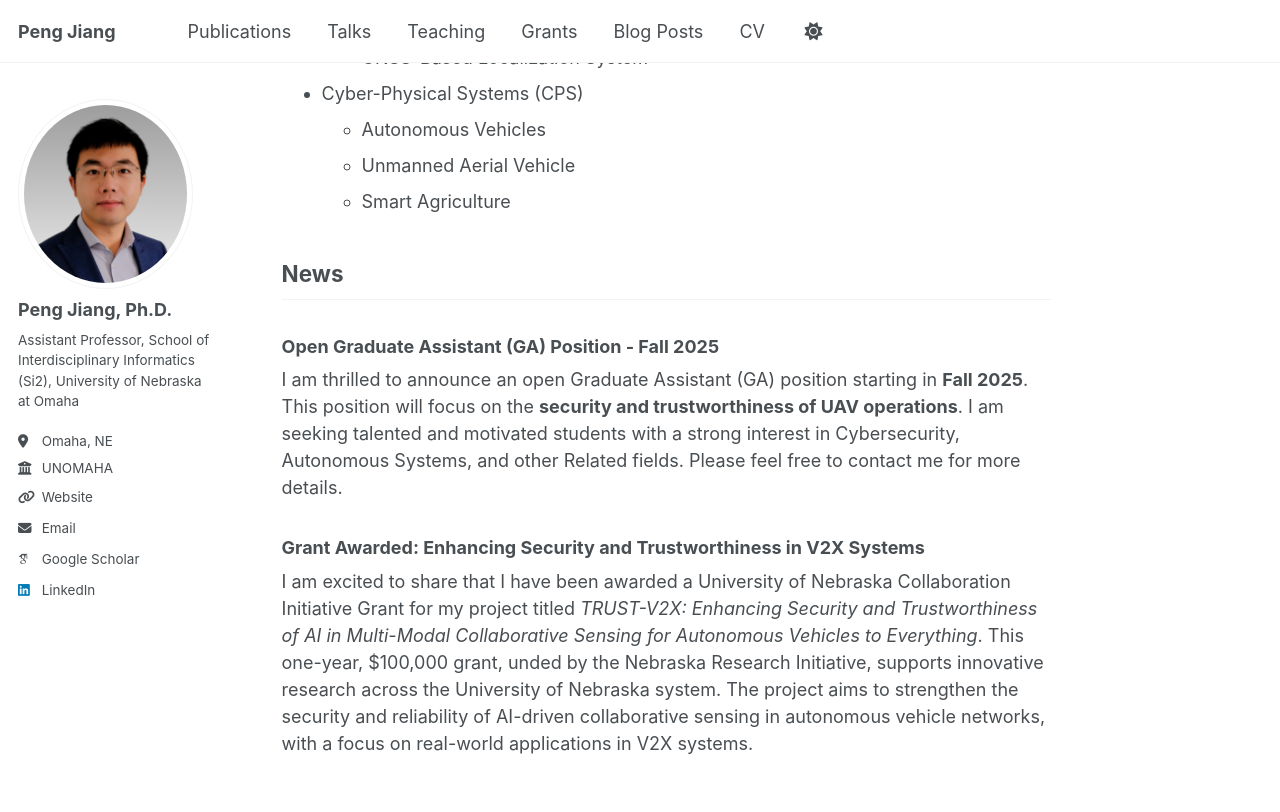
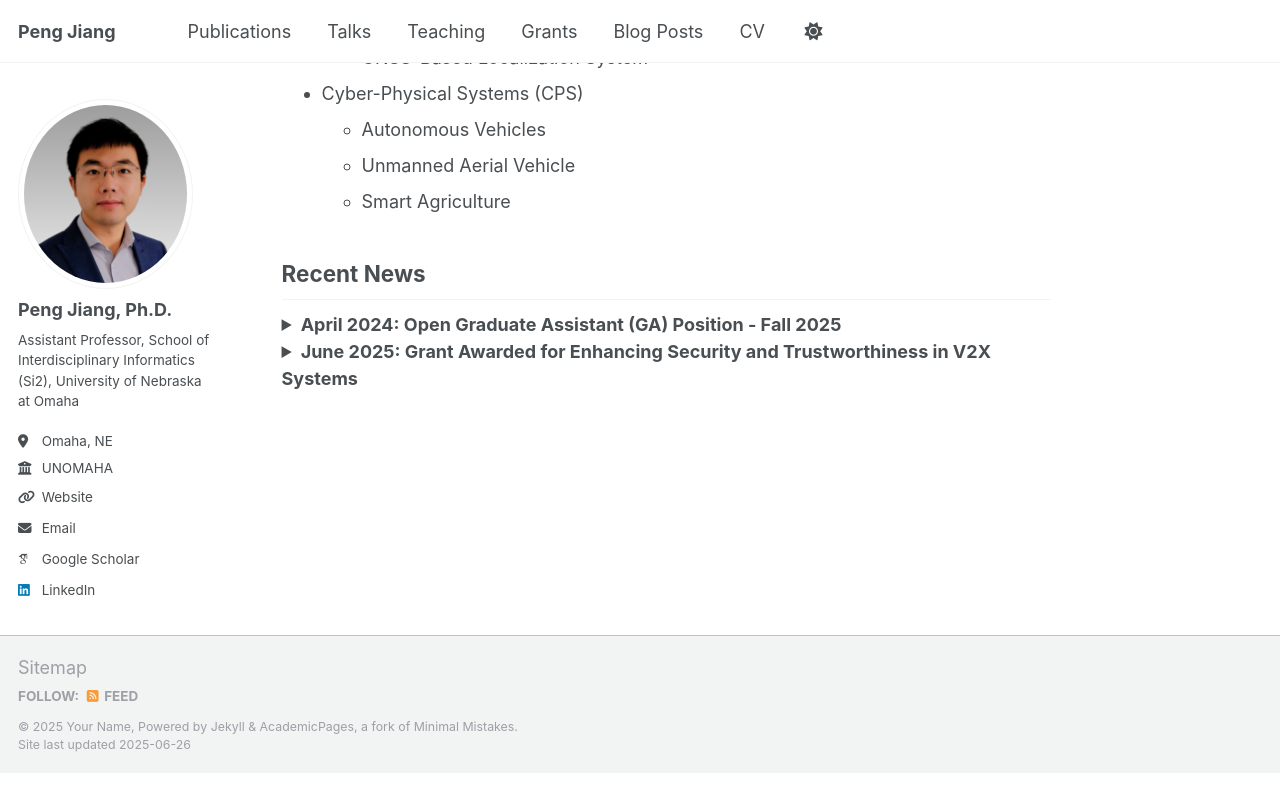
Before and after one commit to PJiang93/pjiang93.github.io, a Jekyll site: the page built from _pages/about.md, in a window 1280 px wide and 900 px high, scrolled down 523 px. Shown: the top 812 px of the window. Built offline with Jekyll 4.4.1, drawn with Linux system fonts in a browser that asks for light colours; some web fonts are replaced; after the commit the page ends 1296 px from its top, so only the background shows below that.

Commit message:
update news

```diff
--- a/_pages/about.md
+++ b/_pages/about.md
@@ -22,16 +22,31 @@ I am an Assistant Professor of Cybersecurity at the School of Interdisciplinary
   - Smart Agriculture
 
 
+## Recent News
+<details>
+  <summary><strong>April 2024: Open Graduate Assistant (GA) Position - Fall 2025</strong></summary>
 
-## News
-### Open Graduate Assistant (GA) Position - Fall 2025
+  I am thrilled to announce an open Graduate Assistant (GA) position starting in <strong>Fall 2025</strong>. This position will focus on the <strong>security and trustworthiness of UAV operations</strong>.<br>
+  I am seeking talented and motivated students with a strong interest in Cybersecurity, Autonomous Systems, and other related fields. Please feel free to contact me for more details.
 
-I am thrilled to announce an open Graduate Assistant (GA) position starting in **Fall 2025**. This position will focus on the **security and trustworthiness of UAV operations**.
-I am seeking talented and motivated students with a strong interest in Cybersecurity, Autonomous Systems, and other Related fields. Please feel free to contact me for more details.
+</details>
 
-### Grant Awarded: Enhancing Security and Trustworthiness in V2X Systems
+<details>
+  <summary><strong>June 2025: Grant Awarded for Enhancing Security and Trustworthiness in V2X Systems</strong></summary>
 
-I am excited to share that I have been awarded a University of Nebraska Collaboration Initiative Grant for my project titled *TRUST-V2X: Enhancing Security and Trustworthiness of AI in Multi-Modal Collaborative Sensing for Autonomous Vehicles to Everything*. This one-year, $100,000 grant, unded by the Nebraska Research Initiative, supports innovative research across the University of Nebraska system. The project aims to strengthen the security and reliability of AI-driven collaborative sensing in autonomous vehicle networks, with a focus on real-world applications in V2X systems.
+  I am pleased to announce that I have received a University of Nebraska Collaboration Initiative Grant for my project, <em>TRUST-V2X: Enhancing Security and Trustworthiness of AI in Multi-Modal Collaborative Sensing for Autonomous Vehicles to Everything</em>.
+
+  <details>
+    <summary>Read more</summary>
+
+  This one-year, $100,000 grant—funded by the Nebraska Research Initiative—supports innovative research across the University of Nebraska system.
+
+  The TRUST-V2X project aims to strengthen the security and reliability of AI-driven collaborative sensing in autonomous vehicle networks, with a particular focus on real-world applications in V2X (Vehicle-to-Everything) systems.
+
+  I am actively seeking talented and motivated Ph.D. students interested in joining the research team for this project. If you are passionate about cybersecurity, AI, or autonomous systems, please feel free to reach out for more information.
+
+  </details>
+</details>
 
 <!-- Google tag (gtag.js) -->
 <script async src="https://www.googletagmanager.com/gtag/js?id=G-P5LS8FJ1QJ"></script>
```
